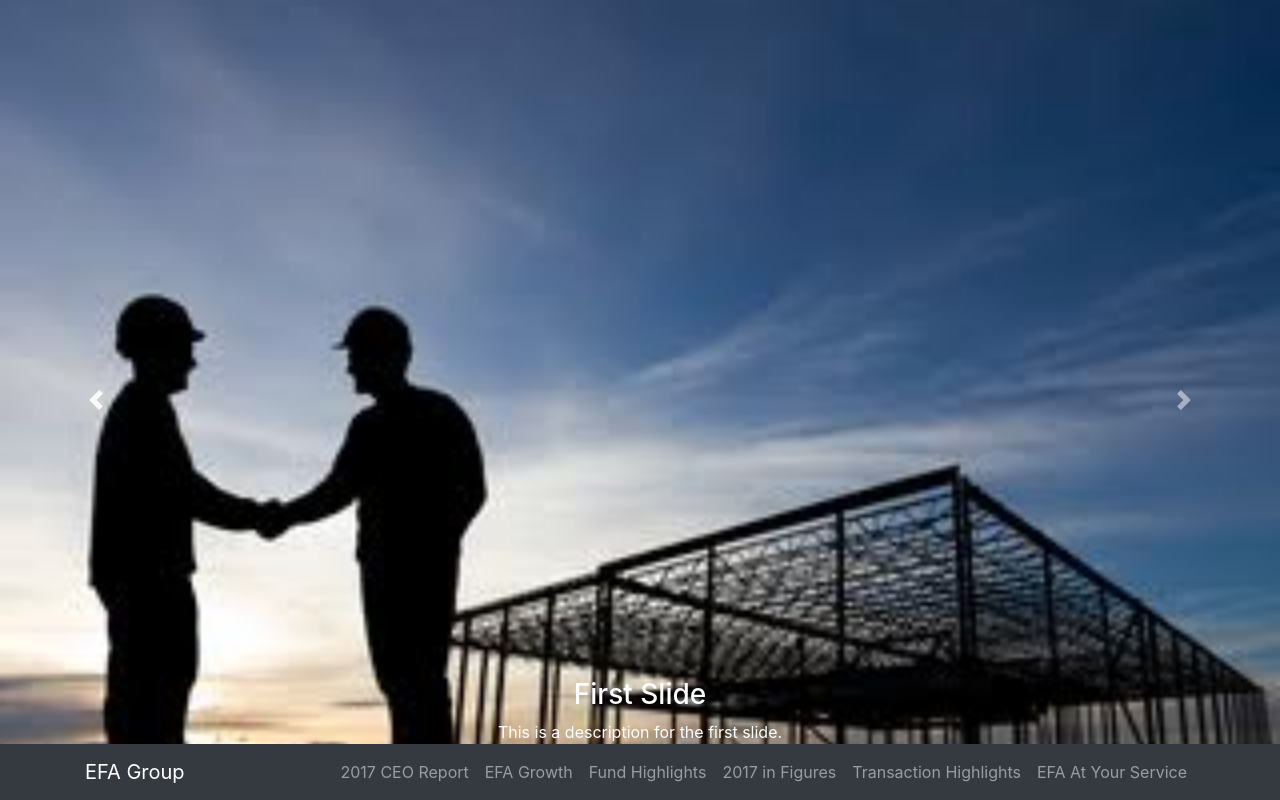
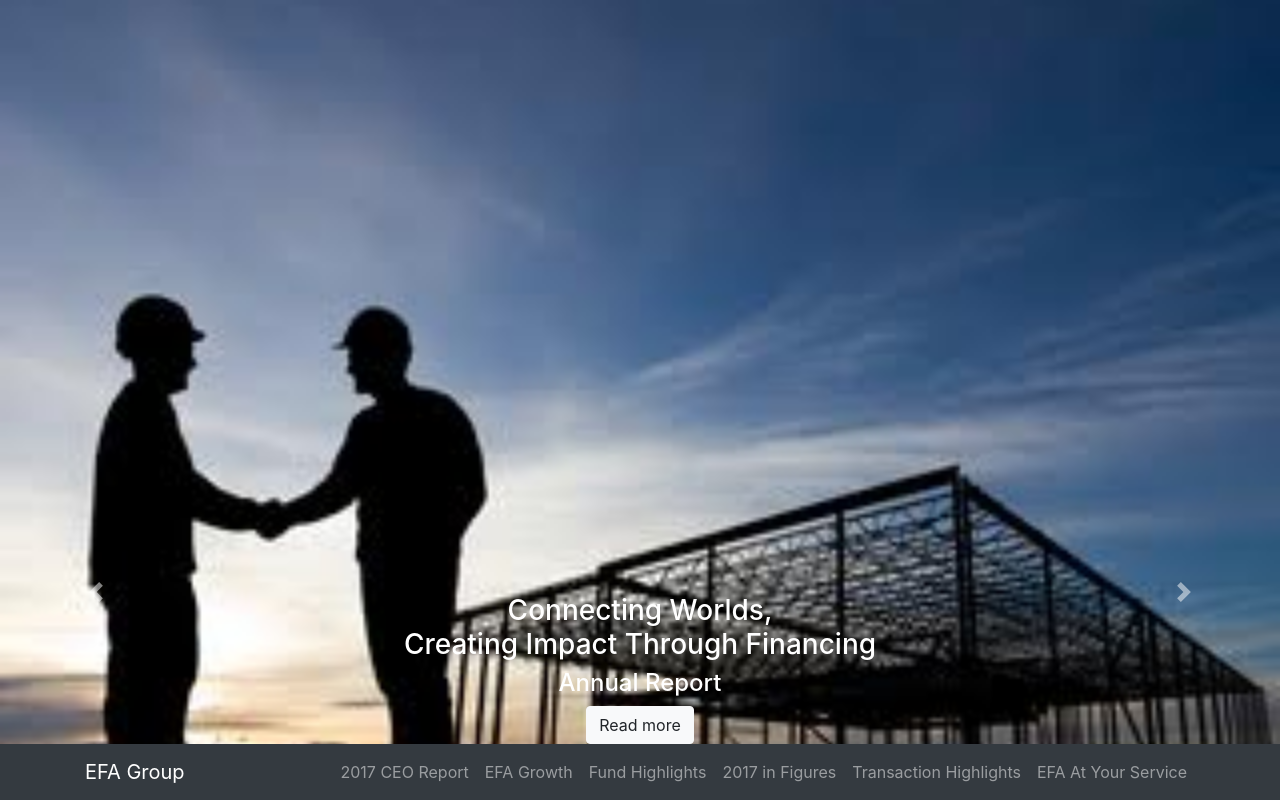
Before and after one commit to MichaelLisboa/EFA2, a PHP site: page /index.html in a window 1280 px wide. Run offline with PHP 8.4, Linux system fonts and the light colour scheme; some libraries are stand-ins or nearby versions.

Commit message:
formatting of carousel item captions

```diff
--- a/css/main.css
+++ b/css/main.css
@@ -1,5 +1,8 @@
 /* FULLSCREEN CAROUSEL BOOTSTRAP */
 
+body, document{
+	height: 100%;
+}
 .carousel-item {
 	height: 100vh;
 	min-height: 300px;
@@ -10,6 +13,18 @@
 	background-size: cover;
 }
 
+.carousel-caption {
+	bottom: 100px;
+	left: 100px;
+	text-align: left;
+}
+
+.carousel-control-prev,
+.carousel-control-next {
+	margin-top: 30%;
+	height: 30px;
+}
+
 /* .modal.fade .modal-dialog {
 	-webkit-transform: translate(0, 25%) !important;
 	-ms-transform: translate(0, 25%) !important;
--- a/index.html
+++ b/index.html
@@ -57,64 +57,84 @@
 
     <header>
         <div id="carouselExampleIndicators" class="carousel slide" data-interval="false" data-wrap="true">
-            <ol class="carousel-indicators">
-                <li data-target="#carouselExampleIndicators" data-slide-to="0"></li>
-                <li data-target="#carouselExampleIndicators" data-slide-to="1"></li>
-                <li data-target="#carouselExampleIndicators" data-slide-to="2"></li>
-                <li data-target="#carouselExampleIndicators" data-slide-to="3"></li>
-            </ol>
             <div class="carousel-inner" role="listbox">
                 <!-- Slide One - Set the background image for this slide in the line below -->
                 <div class="carousel-item active" style="background-image: url('images/splash/image-1.jpg')">
-                    <div class="carousel-caption d-none d-md-block">
-                        <h3>First Slide</h3>
-                        <p>This is a description for the first slide.</p>
+                    <div class="carousel-caption">
+                        <h3>
+                            Connecting Worlds,<br />
+                            Creating Impact Through Financing
+                        </h3>
+                        <h4>Annual Report</h4>
+                        <p class="btn btn-light" data-toggle="modal" data-target="#pageThreeModal">Read more</p>
                     </div>
                 </div>
                 <!-- Slide Two - Set the background image for this slide in the line below -->
                 <div class="carousel-item" style="background-image: url('images/splash/image-2.jpg')">
-                    <div class="carousel-caption d-none d-md-block">
-                        <h3>Second Slide</h3>
-                        <p>This is a description for the second slide.</p>
+                    <div class="carousel-caption">
+                        <h3>
+                            EFA Growth in Line<br />
+                            with Industry Trends
+                        </h3>
+                        <h4>Annual Report</h4>
+                        <a href="#" class="btn btn-light" type="button" data-toggle="modal" data-target="#pageThreeModal">Read more</a>
                     </div>
                 </div>
                 <!-- Slide Three - Set the background image for this slide in the line below -->
                 <div class="carousel-item" style="background-image: url('images/splash/image-3.jpg')">
                     <div class="carousel-caption">
-                        <h3>Third Slide</h3>
-                        <p data-toggle="modal" data-target="#pageThreeModal">This is a description for the third slide.</p>
+                        <h3>
+                            Fund Highlights At a Glance
+                        </h3>
+                        <h4>Annual Report</h4>
+                        <p class="btn btn-light" data-toggle="modal" data-target="#pageThreeModal">Read more</p>
                     </div>
                 </div>
                 <!-- Slide Four - Set the background image for this slide in the line below -->
                 <div class="carousel-item" style="background-image: url('images/splash/image-4.jpg')">
-                    <div class="carousel-caption d-none d-md-block">
-                        <h3>Fourth Slide</h3>
-                        <p>This is a description for the fourth slide.</p>
+                    <div class="carousel-caption">
+                        <h3>
+                            2017 in Figures
+                        </h3>
+                        <h4>Annual Report</h4>
+                        <p class="btn btn-light" data-toggle="modal" data-target="#pageThreeModal">Read more</p>
                     </div>
                 </div>
                 <!-- Slide Four - Set the background image for this slide in the line below -->
                 <div class="carousel-item" style="background-image: url('images/splash/image-5.jpg')">
-                    <div class="carousel-caption d-none d-md-block">
-                        <h3>Fifth Slide</h3>
-                        <p>This is a description for the fifth slide.</p>
+                    <div class="carousel-caption">
+                        <h3>
+                            Highlights of Transactions<br />
+                            Done in 2017
+                        </h3>
+                        <h4>Annual Report</h4>
+                        <p class="btn btn-light" data-toggle="modal" data-target="#pageThreeModal">Read more</p>
                     </div>
                 </div>
                 <!-- Slide Four - Set the background image for this slide in the line below -->
                 <div class="carousel-item" style="background-image: url('images/splash/image-6.jpg')">
-                    <div class="carousel-caption d-none d-md-block">
-                        <h3>Sixth Slide</h3>
-                        <p>This is a description for the sixth slide.</p>
+                    <div class="carousel-caption">
+                        <h3>
+                            EFA At Your Service
+                        </h3>
+                        <h4>Annual Report</h4>
+                        <p class="btn btn-light" data-toggle="modal" data-target="#pageThreeModal">Read more</p>
                     </div>
                 </div>
+
+                <div class="h-100 d-flex align-items-center">
+                    <a class="carousel-control-prev align-self-center" href="#carouselExampleIndicators" role="button" data-slide="prev">
+                        <span class="carousel-control-prev-icon" aria-hidden="true"></span>
+                        <span class="sr-only">Previous</span>
+                    </a>
+                    <a class="carousel-control-next align-self-center" href="#carouselExampleIndicators" role="button" data-slide="next">
+                        <span class="carousel-control-next-icon" aria-hidden="true"></span>
+                        <span class="sr-only">Next</span>
+                    </a>
+                </div>
+
             </div>
-            <a class="carousel-control-prev" href="#carouselExampleIndicators" role="button" data-slide="prev">
-          <span class="carousel-control-prev-icon" aria-hidden="true"></span>
-          <span class="sr-only">Previous</span>
-        </a>
-            <a class="carousel-control-next" href="#carouselExampleIndicators" role="button" data-slide="next">
-          <span class="carousel-control-next-icon" aria-hidden="true"></span>
-          <span class="sr-only">Next</span>
-        </a>
+
         </div>
     </header>
 
@@ -158,13 +178,13 @@
     				<button type="button" class="close" data-dismiss="modal" aria-label="Close"><span aria-hidden="true">&times;</span></button>
     			</div>
     			<div class="modal-body">
-    				<p>
-                        Usage
-The modal plugin toggles your hidden content on demand, via data attributes or JavaScript. It also adds .modal-open to the <body> to override default scrolling behavior and generates a .modal-backdrop to provide a click area for dismissing shown modals when clicking outside the modal.
-
-Via data attributes
-Activate a modal without writing JavaScript. Set data-toggle="modal" on a controller element, like a button, along with a data-target="#foo" or href="#foo" to target a specific modal to toggle.
-                    </p>
+    				<p>Lorem ipsum dolor sit amet, consectetur adipiscing elit. Cras luctus pellentesque nibh, a aliquam felis mattis ut. Cras eu diam mi. Nam eget orci hendrerit, pretium nunc quis, blandit sapien. Aliquam consequat mi vitae nunc pharetra, non pharetra eros malesuada. Aliquam ut libero ac ligula accumsan commodo. Nullam ultricies dapibus dolor, quis commodo urna porttitor sed. Vestibulum semper felis elit, id consequat tellus interdum at. Suspendisse lorem justo, accumsan et risus vehicula, consectetur auctor eros. Suspendisse aliquam quam vitae neque ultrices pharetra. Suspendisse potenti. Sed in urna mauris. Etiam rutrum enim non felis laoreet condimentum. Aenean imperdiet scelerisque libero. Aliquam erat volutpat.</p>
+                    <p>Vestibulum ac viverra diam, id tincidunt quam. Nam urna justo, tristique ut augue non, varius posuere libero. Pellentesque habitant morbi tristique senectus et netus et malesuada fames ac turpis egestas. Phasellus rhoncus gravida leo eu tincidunt. Nullam nulla ipsum, rhoncus at felis mollis, ultrices vulputate nibh. Maecenas elementum lobortis odio, vel dapibus arcu hendrerit non. Quisque gravida eleifend justo non gravida.</p>
+                    <p>Nunc aliquet pretium condimentum. Etiam arcu diam, molestie eget risus sed, porttitor auctor velit. Ut mattis magna leo. Integer finibus egestas elit, ut volutpat risus eleifend ut. Quisque maximus eget dui id varius. Nullam euismod enim ac elit placerat mattis. Donec tincidunt aliquet arcu malesuada sodales. Ut fermentum, libero at eleifend lobortis, mauris libero finibus mi, rutrum cursus tellus turpis ut nisi. Phasellus vel ipsum quam. Donec nec eros semper, sodales massa eu, euismod sem. Aliquam nec dolor ultricies, rhoncus sapien ut, efficitur dolor. Pellentesque convallis dui quis nisi maximus molestie. Fusce ornare eros dolor, non commodo eros semper ut. Quisque quis velit tempor, dapibus tellus eget, malesuada lectus. Pellentesque in orci a mauris tincidunt dictum et eu leo.</p>
+                    <p>Nullam ut sem leo. Mauris semper lacinia mi, a varius velit interdum ac. Aliquam erat volutpat. Sed porttitor lectus ac nulla lacinia ultrices. Aenean aliquam eros hendrerit, dictum velit sit amet, maximus diam. Cras non facilisis felis. Vivamus nec suscipit eros. Donec hendrerit, nibh id porta dictum, purus lacus tincidunt risus, non dignissim tellus urna vitae enim.</p>
+                    <p>Proin risus dolor, semper ut lacus nec, euismod cursus ipsum. Etiam mi sem, fermentum et urna ac, volutpat commodo neque. Pellentesque habitant morbi tristique senectus et netus et malesuada fames ac turpis egestas. Mauris imperdiet feugiat nunc, vel sollicitudin quam iaculis et. Fusce consectetur justo ut velit hendrerit ultricies. Proin vitae justo eget velit imperdiet consectetur. Nulla facilisi. Ut ante diam, commodo vel facilisis a, molestie ac odio. Morbi a nisi ornare, tincidunt turpis at, luctus mi.</p>
+                    <p>Suspendisse molestie in est eu blandit. Praesent tortor leo, porta non ullamcorper sed, finibus eleifend neque. Vestibulum ante ipsum primis in faucibus orci luctus et ultrices posuere cubilia Curae; Nunc pretium velit sed eros tempor, in egestas elit ultricies. Sed dictum, diam eget molestie volutpat, sapien ex lobortis metus, et varius elit lectus non nisl. Sed in rutrum justo. Maecenas et iaculis turpis.</p>
+                    <p>Aliquam porttitor metus at mauris viverra, eget consequat dolor pulvinar. Maecenas pellentesque sodales sapien auctor elementum. Curabitur elit risus, venenatis sed auctor id, laoreet non arcu. Donec blandit eros mauris. Mauris viverra arcu mi, eu tristique nunc scelerisque quis. Nunc sit amet leo nunc. Praesent iaculis efficitur diam, vitae ullamcorper sem tristique sed. Sed sodales ipsum vitae vehicula hendrerit. Mauris vitae tempor felis. Sed eget tempus quam. Vivamus faucibus sapien eget purus rutrum tincidunt eleifend et nunc. Aenean mollis massa a augue tristique, sit amet mattis erat malesuada. Curabitur vestibulum justo in mauris eleifend, et ultrices justo iaculis.</p>
     			</div>
     		</div>
     	</div>
```
